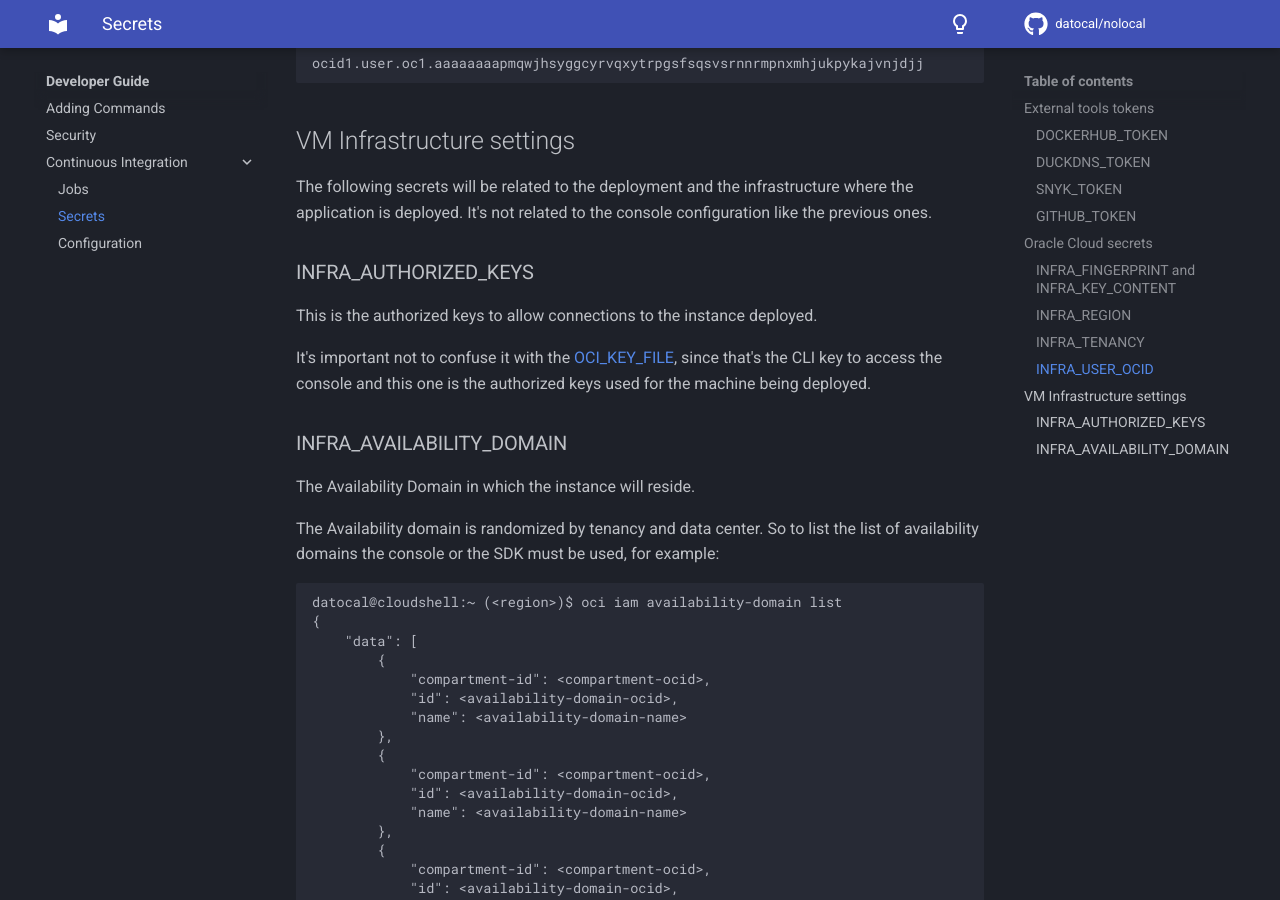
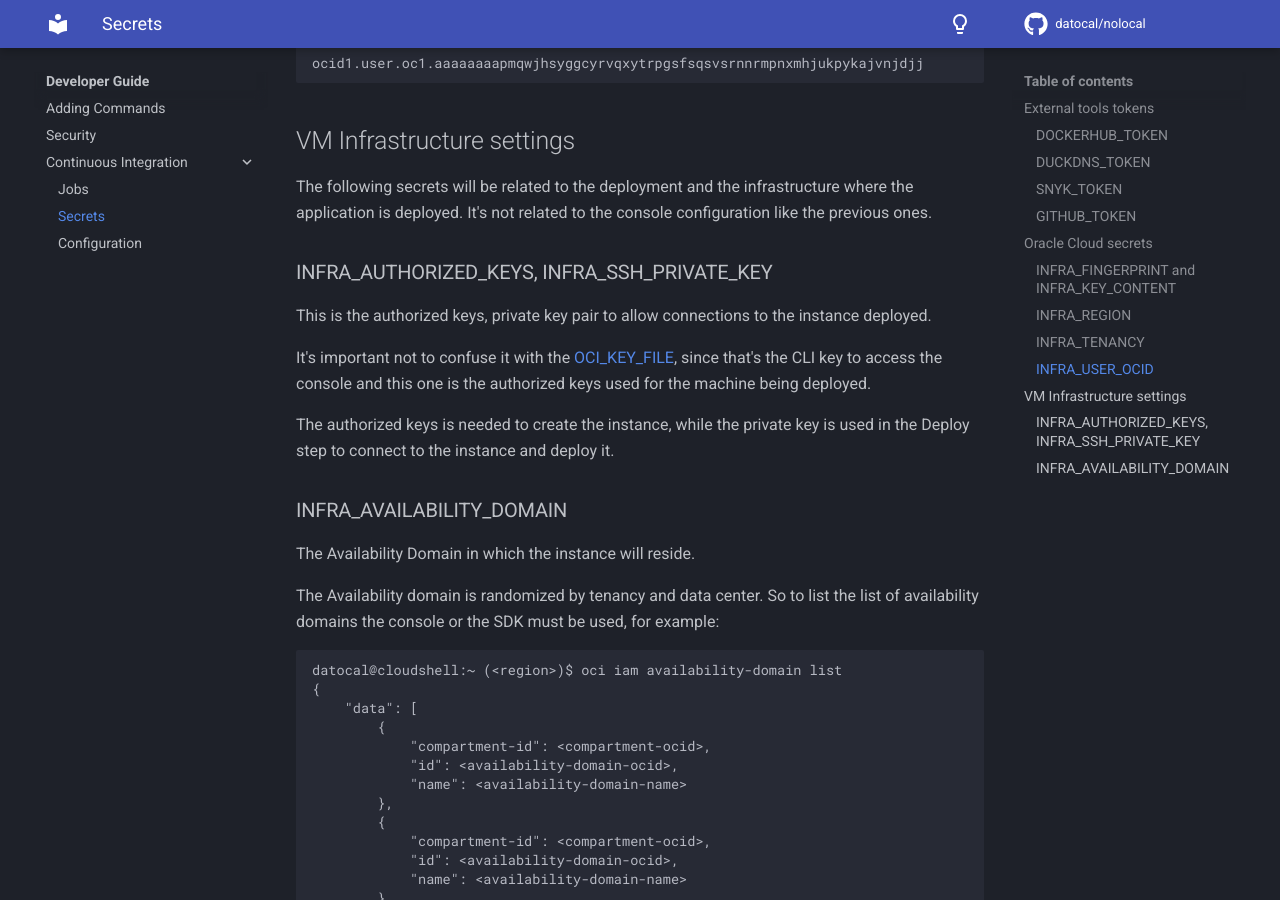
Before and after one commit to datocal/nolocal, an MkDocs documentation site: the page built from docs/devguide/ci/secrets.md, in a window 1280 px wide and 900 px high, scrolled down 5146 px. Built offline with MkDocs 1.6.1 and Material for MkDocs 9.7.7, drawn with Linux system fonts in a browser that asks for light colours; comment, search, counter and statistics services are not loaded.

Commit message:
Re add forgotten SSH key secret

```diff
--- a/docs/devguide/ci/secrets.md
+++ b/docs/devguide/ci/secrets.md
@@ -116,11 +116,14 @@ The following secrets will be related to the deployment and the infrastructure w
 It's not related to the console configuration like the previous ones.
 
 
-### INFRA_AUTHORIZED_KEYS
-This is the authorized keys to allow connections to the instance deployed.
+### INFRA_AUTHORIZED_KEYS, INFRA_SSH_PRIVATE_KEY
+This is the authorized keys, private key pair to allow connections to the instance deployed.
 
 It's important not to confuse it with the [OCI_KEY_FILE](.#oci_fingerprint-and-oci_key_file), since that's the CLI key
 to access the console and this one is the authorized keys used for the machine being deployed.
+
+The authorized keys is needed to create the instance, while the private key is used in the Deploy step to connect to
+the instance and deploy it.
 
 
 ### INFRA_AVAILABILITY_DOMAIN
```
Also changed, not shown: 1 other file.
